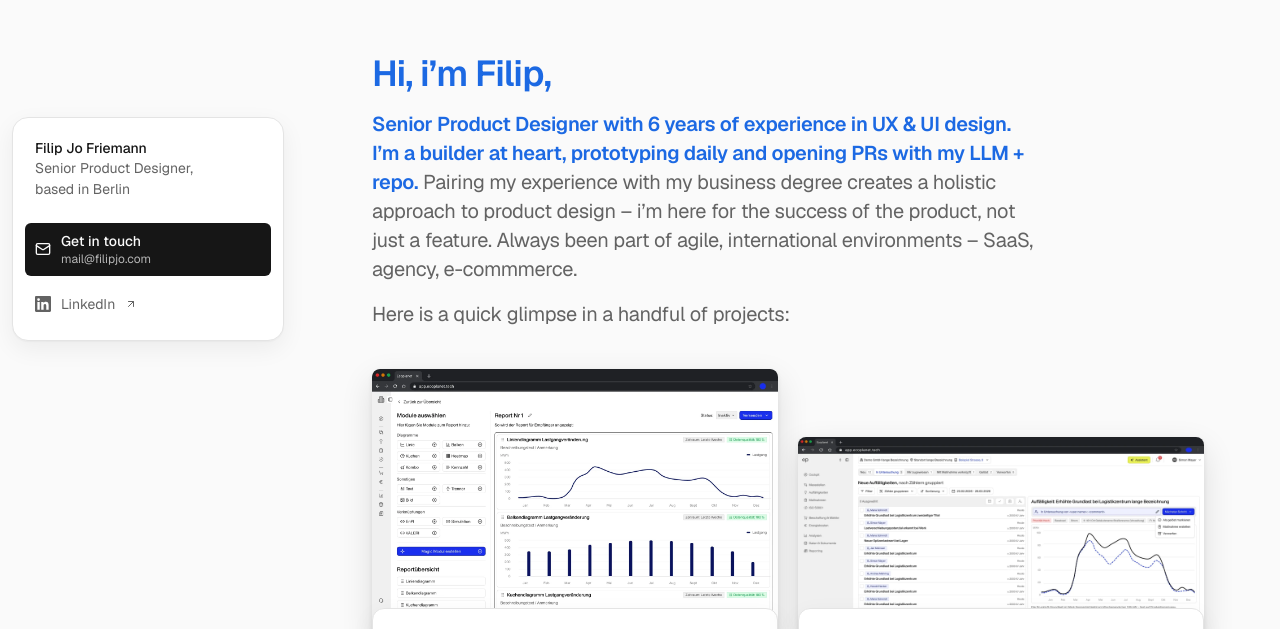
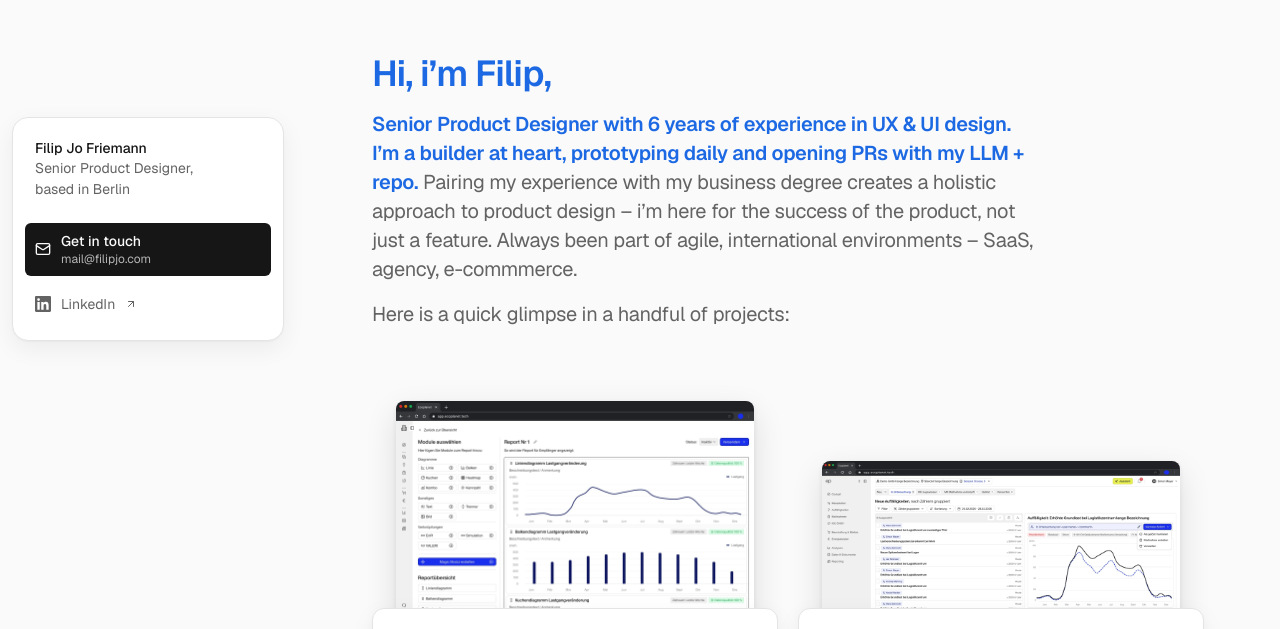
Before and after one commit to filip-jo/Portfolio, a Next.js app: page /portfolio/ in a window 1280 px wide. Shown: the part 171-800 px from the top of the page. Built offline with nearby package versions, Linux system fonts and the light colour scheme.

Commit message:
Tile: inset the thumbnail so it is narrower than the text card
Co-Authored-By: Claude Opus 5.5 <noreply@anthropic.com>
Claude-Session: https://claude.ai/code/session_018ke2vhKND3PhSgHxF3dn2f

```diff
--- a/src/components/ProjectCard.tsx
+++ b/src/components/ProjectCard.tsx
@@ -3,8 +3,8 @@ import Link from "next/link";
 import type { Project } from "@/content/projects";
 import { asset } from "@/lib/asset";
 
-// A case tile: the thumbnail floats on its own, and the text card floats in
-// front of its lower edge.
+// A case tile: the thumbnail floats on its own, inset from the sides, and the
+// wider text card floats in front of its lower edge.
 //
 // Hover only animates transform and opacity, which the GPU composites without
 // repainting: the tile lifts with `translate`, the thumbnail lifts further
@@ -29,8 +29,9 @@ export function ProjectCard({
     >
       {/* From two columns up, every thumbnail gets the same slot so tiles in a
           row line up: bare screenshots show whole and sit on the text card,
-          others fill it. In one column, screenshots keep their own height. */}
-      <div className="sm:flex sm:aspect-[3/2] sm:items-end sm:justify-center">
+          others fill it. In one column, screenshots keep their own height.
+          The side padding keeps the thumbnail narrower than the text card. */}
+      <div className="px-6 sm:flex sm:aspect-[3/2] sm:items-end sm:justify-center">
         <span
           className={`relative block rounded-lg shadow-thumb transition-[translate] duration-300 ease-out [will-change:translate] motion-safe:group-hover:-translate-y-1.5 motion-safe:group-focus-visible:-translate-y-1.5 after:pointer-events-none after:absolute after:inset-0 after:rounded-lg after:opacity-0 after:shadow-thumb-hover after:transition-opacity after:duration-300 after:[will-change:opacity] group-hover:after:opacity-100 group-focus-visible:after:opacity-100 group-active:after:opacity-100 ${
             project.cover.framed ? "sm:max-h-full sm:max-w-full" : "w-full"
```
